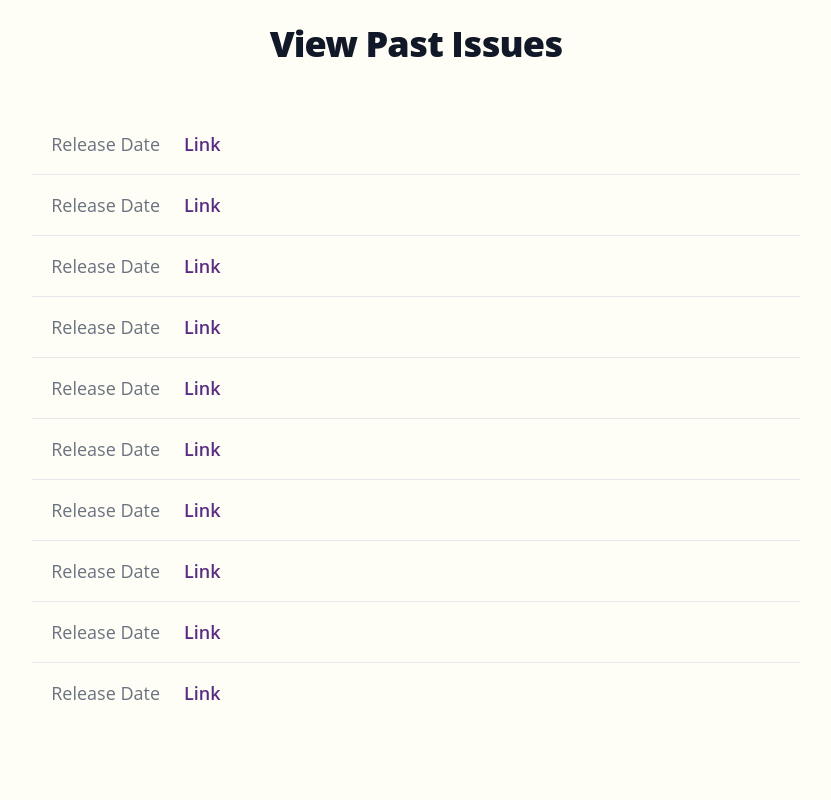
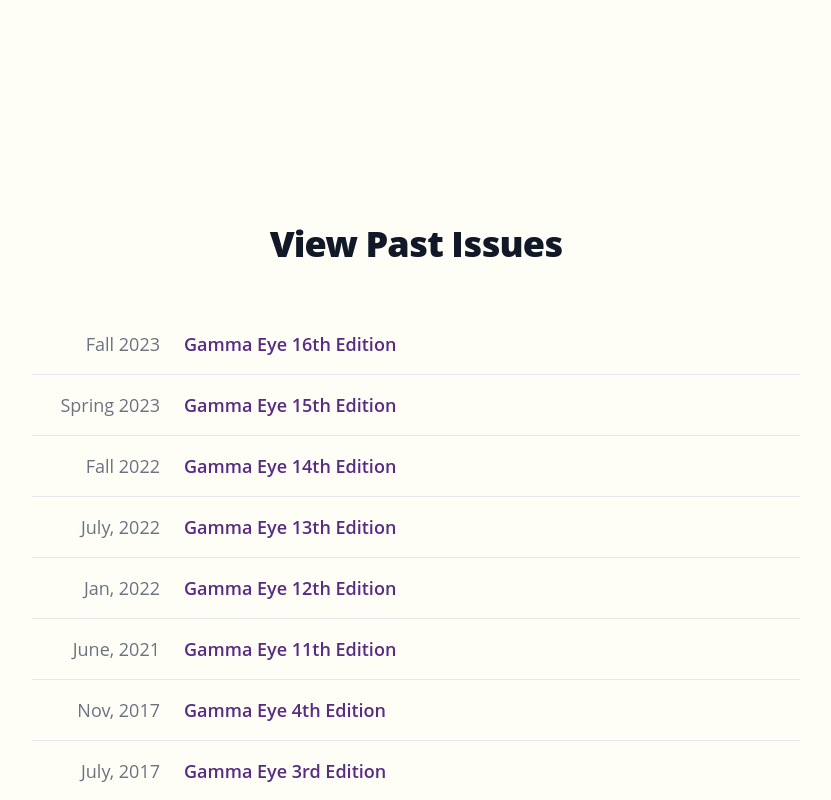
Before and after one commit to MSBivens/dsp, a Next.js app in the folder dsp/: page /gammaEye in a window 1280 px wide. Shown: the part 1460-2260 px from the top of the page, without its empty margins (224-1055 px from the left). Built offline with nearby package versions, Linux system fonts and the light colour scheme.

Commit message:
content update

```diff
--- a/dsp/src/app/components/gammaEyeSubscribe.jsx
+++ b/dsp/src/app/components/gammaEyeSubscribe.jsx
@@ -12,7 +12,10 @@ export default function gammaEyeSubscribe() {
           </p>
           <div class="flex flex-col space-y-4 sm:flex-row sm:justify-center sm:space-y-0">
             <button className="cta-button">
-              <a href="#" className="cta-text">
+              <a
+                href="https://forms.gle/S8zq5axy76Xd7KJ87"
+                className="cta-text"
+              >
                 Update Your Information
               </a>
             </button>
--- a/dsp/src/app/gammaEye/page.js
+++ b/dsp/src/app/gammaEye/page.js
@@ -1,5 +1,8 @@
 import Contact from "../components/contact.jsx";
 import GammaEyeSubscribe from "../components/gammaEyeSubscribe.jsx";
+
+// File Imports
+// import ed1 from "../../../public/files/GammaEyeED1.pdf";
 
 export default function GammaEye() {
   return (
@@ -9,16 +12,16 @@ export default function GammaEye() {
       {/* Most Recent Issue */}
       <section>
         <div class="py-8 px-4 mx-auto max-w-screen-xl lg:py-16 lg:px-6">
-          <div class="mx-auto max-w-screen-md sm:text-center">
+          <div class="mx-auto  sm:text-center">
             <h2 class="mb-4 text-3xl tracking-tight font-extrabold text-gray-900 sm:text-4xl dark:text-white">
               Most Recent Issue
             </h2>
             <div class="flex justify-center">
               <embed
-                src="/path/to/your/pdf/file.pdf"
+                src="../../files/GammaEyeED16.pdf"
                 type="application/pdf"
-                width="800"
-                height="600"
+                width="1200"
+                height="800"
               />
             </div>
           </div>
@@ -37,110 +40,128 @@ export default function GammaEye() {
             <div class="-my-4 divide-y divide-gray-200 dark:divide-gray-700">
               <div class="flex flex-col gap-2 py-4 sm:gap-6 sm:flex-row sm:items-center">
                 <p class="w-32 text-lg font-normal text-gray-500 sm:text-right dark:text-gray-400 shrink-0">
-                  Release Date
+                  Fall 2023
                 </p>
                 <p class="text-lg font-semibold text-gray-900 dark:text-white ">
-                  <a href="#" class="hover:underline">
-                    Link
+                  <a
+                    href="../../files/GammaEyeED16.pdf"
+                    class="hover:underline"
+                  >
+                    Gamma Eye 16th Edition
                   </a>
                 </p>
               </div>
 
               <div class="flex flex-col gap-2 py-4 sm:gap-6 sm:flex-row sm:items-center">
                 <p class="w-32 text-lg font-normal text-gray-500 sm:text-right dark:text-gray-400 shrink-0">
-                  Release Date
+                  Spring 2023
                 </p>
                 <p class="text-lg font-semibold text-gray-900 dark:text-white">
-                  <a href="#" class="hover:underline">
-                    Link
+                  <a
+                    href="../../files/GammaEyeED15.pdf"
+                    class="hover:underline"
+                  >
+                    Gamma Eye 15th Edition
                   </a>
                 </p>
               </div>
 
               <div class="flex flex-col gap-2 py-4 sm:gap-6 sm:flex-row sm:items-center">
                 <p class="w-32 text-lg font-normal text-gray-500 sm:text-right dark:text-gray-400 shrink-0">
-                  Release Date
+                  Fall 2022
                 </p>
                 <p class="text-lg font-semibold text-gray-900 dark:text-white">
-                  <a href="#" class="hover:underline">
-                    Link
+                  <a
+                    href="../../files/GammaEyeED14.pdf"
+                    class="hover:underline"
+                  >
+                    Gamma Eye 14th Edition
                   </a>
                 </p>
               </div>
 
               <div class="flex flex-col gap-2 py-4 sm:gap-6 sm:flex-row sm:items-center">
                 <p class="w-32 text-lg font-normal text-gray-500 sm:text-right dark:text-gray-400 shrink-0">
-                  Release Date
+                  July, 2022
                 </p>
                 <p class="text-lg font-semibold text-gray-900 dark:text-white">
-                  <a href="#" class="hover:underline">
-                    Link
+                  <a
+                    href="../../files/GammaEyeED13.pdf"
+                    class="hover:underline"
+                  >
+                    Gamma Eye 13th Edition
                   </a>
                 </p>
               </div>
 
               <div class="flex flex-col gap-2 py-4 sm:gap-6 sm:flex-row sm:items-center">
                 <p class="w-32 text-lg font-normal text-gray-500 sm:text-right dark:text-gray-400 shrink-0">
-                  Release Date
+                  Jan, 2022
                 </p>
                 <p class="text-lg font-semibold text-gray-900 dark:text-white">
-                  <a href="#" class="hover:underline">
-                    Link
+                  <a
+                    href="../../files/GammaEyeED12.pdf"
+                    class="hover:underline"
+                  >
+                    Gamma Eye 12th Edition
                   </a>
                 </p>
               </div>
 
               <div class="flex flex-col gap-2 py-4 sm:gap-6 sm:flex-row sm:items-center">
                 <p class="w-32 text-lg font-normal text-gray-500 sm:text-right dark:text-gray-400 shrink-0">
-                  Release Date
+                  June, 2021
                 </p>
                 <p class="text-lg font-semibold text-gray-900 dark:text-white">
-                  <a href="#" class="hover:underline">
-                    Link
+                  <a
+                    href="../../files/GammaEyeED11.pdf"
+                    class="hover:underline"
+                  >
+                    Gamma Eye 11th Edition
                   </a>
                 </p>
               </div>
 
               <div class="flex flex-col gap-2 py-4 sm:gap-6 sm:flex-row sm:items-center">
                 <p class="w-32 text-lg font-normal text-gray-500 sm:text-right dark:text-gray-400 shrink-0">
-                  Release Date
+                  Nov, 2017
                 </p>
                 <p class="text-lg font-semibold text-gray-900 dark:text-white">
-                  <a href="#" class="hover:underline">
-                    Link
+                  <a href="../../files/GammaEyeED4.pdf" class="hover:underline">
+                    Gamma Eye 4th Edition
                   </a>
                 </p>
               </div>
 
               <div class="flex flex-col gap-2 py-4 sm:gap-6 sm:flex-row sm:items-center">
                 <p class="w-32 text-lg font-normal text-gray-500 sm:text-right dark:text-gray-400 shrink-0">
-                  Release Date
+                  July, 2017
                 </p>
                 <p class="text-lg font-semibold text-gray-900 dark:text-white">
-                  <a href="#" class="hover:underline">
-                    Link
+                  <a href="../../files/GammaEyeED3.pdf" class="hover:underline">
+                    Gamma Eye 3rd Edition
                   </a>
                 </p>
               </div>
 
               <div class="flex flex-col gap-2 py-4 sm:gap-6 sm:flex-row sm:items-center">
                 <p class="w-32 text-lg font-normal text-gray-500 sm:text-right dark:text-gray-400 shrink-0">
-                  Release Date
+                  June, 2016
                 </p>
                 <p class="text-lg font-semibold text-gray-900 dark:text-white">
-                  <a href="#" class="hover:underline">
-                    Link
+                  <a href="../../files/GammaEyeED2.pdf" class="hover:underline">
+                    Gamma Eye 2nd Edition
                   </a>
                 </p>
               </div>
 
               <div class="flex flex-col gap-2 py-4 sm:gap-6 sm:flex-row sm:items-center">
                 <p class="w-32 text-lg font-normal text-gray-500 sm:text-right dark:text-gray-400 shrink-0">
-                  Release Date
+                  2016
                 </p>
                 <p class="text-lg font-semibold text-gray-900 dark:text-white">
-                  <a href="#" class="hover:underline">
-                    Link
+                  <a href="../../files/GammaEyeED1.pdf" class="hover:underline">
+                    Gamma Eye 1st Edition
                   </a>
                 </p>
               </div>
```
